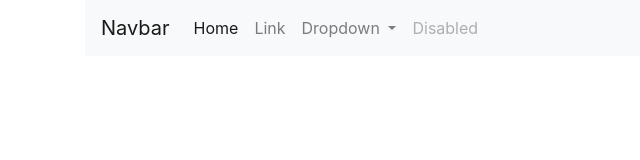
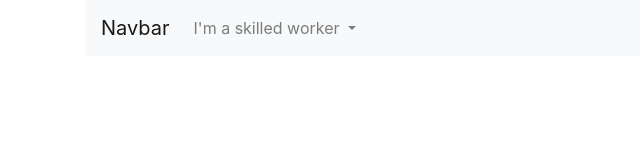
Before and after one commit to hiremi/hiremi.web, a plain HTML site: page index.html in a window 1280 px wide. Shown: the whole page, without its empty margins (0-640 px from the left). Drawn offline with nearby package versions, Linux system fonts and the light colour scheme.

Commit message:
Updated Header Structure, Not Completed

```diff
--- a/index.html
+++ b/index.html
@@ -25,26 +25,16 @@
 
                 <div class="collapse navbar-collapse" id="navbarSupportedContent">
                     <ul class="navbar-nav mr-auto">
-                        <li class="nav-item active">
-                            <a class="nav-link" href="#">Home <span class="sr-only">(current)</span></a>
-                        </li>
-                        <li class="nav-item">
-                            <a class="nav-link" href="#">Link</a>
-                        </li>
                         <li class="nav-item dropdown">
                             <a class="nav-link dropdown-toggle" href="#" id="navbarDropdown" role="button"
                                 data-toggle="dropdown" aria-haspopup="true" aria-expanded="false">
-                                Dropdown
+                                I'm a skilled worker
                             </a>
                             <div class="dropdown-menu" aria-labelledby="navbarDropdown">
-                                <a class="dropdown-item" href="#">Action</a>
-                                <a class="dropdown-item" href="#">Another action</a>
+                                <a class="dropdown-item" href="#">Login</a>
                                 <div class="dropdown-divider"></div>
-                                <a class="dropdown-item" href="#">Something else here</a>
+                                <a class="dropdown-item" href="#">Sign Up</a>
                             </div>
-                        </li>
-                        <li class="nav-item">
-                            <a class="nav-link disabled" href="#" tabindex="-1" aria-disabled="true">Disabled</a>
                         </li>
                     </ul>
 
```
